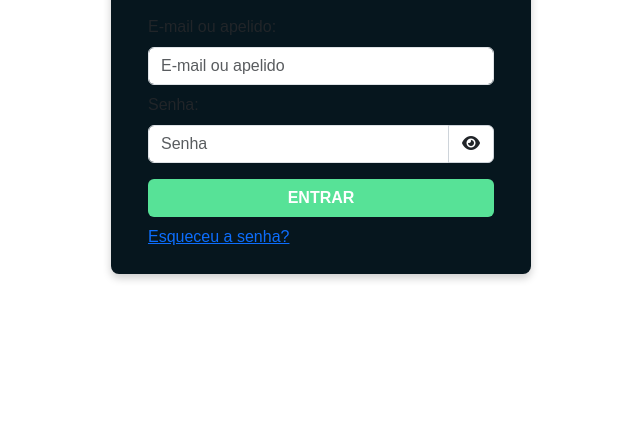
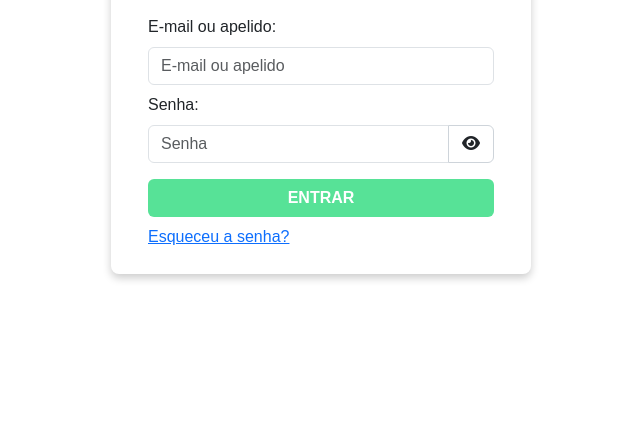
Before and after one commit to Flipe124/ESTAGIO_SUPERVISIONADO_I, a PHP site: page / in a window 1280 px wide. Shown: the part 371-800 px from the top of the page, without its empty margins (319-959 px from the left). Run offline with PHP 8.4, Linux system fonts and the light colour scheme; some libraries are stand-ins or nearby versions.

Commit message:
Alterando estilizações

```diff
--- a/project/frontend/login/style.css
+++ b/project/frontend/login/style.css
@@ -3,7 +3,9 @@
 }
 
 body {
-    background-color: rgb(255, 255, 255) !important;
+    background-color: rgb(187, 38, 38);
+    /* background: rgb(72, 252, 172);
+    background: linear-gradient(90deg, rgba(72, 252, 172, 1) 0%, rgba(108, 215, 237, 1) 100%); */
 }
 
 i {
@@ -11,8 +13,7 @@
 }
 
 #login-box {
-
-    background-color: rgb(6, 22, 30);
+    background-color: rgb(255, 255, 255);
     border-radius: 8px;
     box-shadow: 0 4px 8px rgba(0, 0, 0, 0.2);
     bottom: 0;
@@ -70,8 +71,7 @@
         background-color: rgb(255, 255, 255) !important;
     }
 
-    #login-background {
-    }
+    #login-background {}
 
     #login-box {
         border-radius: none;
```
